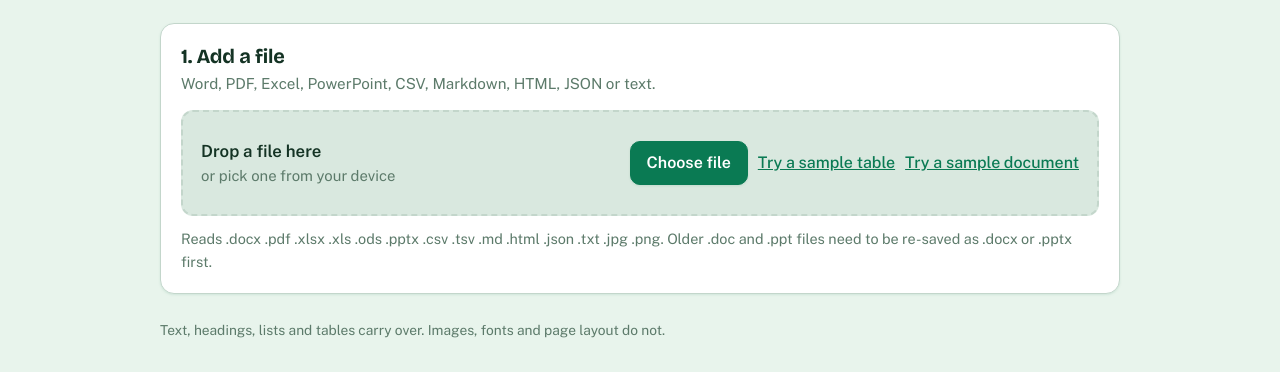
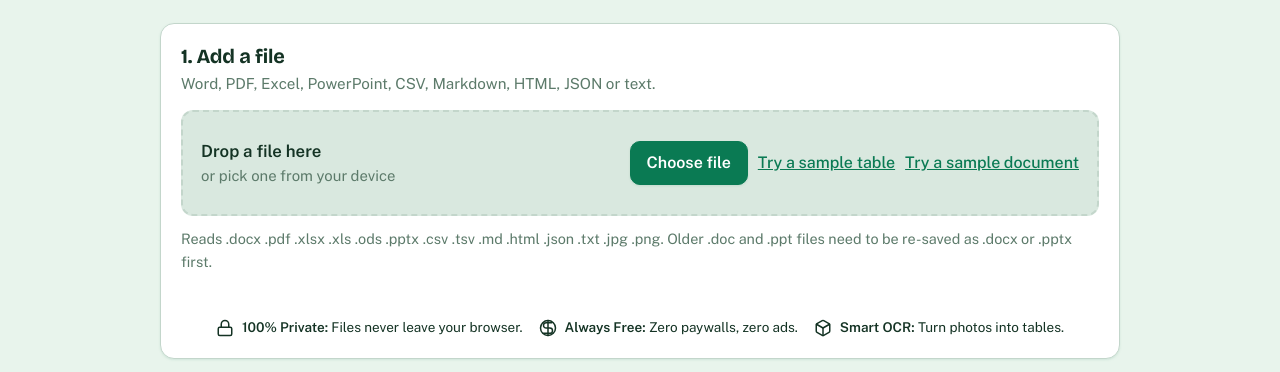
Before and after one commit to Harshsharma6116/.any-to-.any, a plain HTML site: page index.html in a window 1280 px wide. Shown: the part 290-662 px from the top of the page. Drawn offline with nearby package versions, Linux system fonts and the light colour scheme.

Commit message:
feat: Add prominent trust banner to highlight privacy and free OCR

```diff
--- a/index.html
+++ b/index.html
@@ -52,6 +52,20 @@
       <input type="file" id="file" hidden accept=".docx,.pdf,.xlsx,.xls,.xlsm,.ods,.csv,.tsv,.md,.markdown,.txt,.html,.htm,.pptx,.json,.jpg,.jpeg,.png,image/jpeg,image/png,text/*">
     </div>
     <p class="supported">Reads .docx .pdf .xlsx .xls .ods .pptx .csv .tsv .md .html .json .txt .jpg .png. Older .doc and .ppt files need to be re-saved as .docx or .pptx first.</p>
+    <div class="trust-banner">
+      <div class="trust-item">
+        <svg width="18" height="18" viewBox="0 0 24 24" fill="none" stroke="currentColor" stroke-width="2" stroke-linecap="round" stroke-linejoin="round"><rect x="3" y="11" width="18" height="11" rx="2" ry="2"/><path d="M7 11V7a5 5 0 0 1 10 0v4"/></svg>
+        <span><strong>100% Private:</strong> Files never leave your browser.</span>
+      </div>
+      <div class="trust-item">
+        <svg width="18" height="18" viewBox="0 0 24 24" fill="none" stroke="currentColor" stroke-width="2" stroke-linecap="round" stroke-linejoin="round"><circle cx="12" cy="12" r="10"/><path d="M12 2v20"/><path d="M17 5H9.5a3.5 3.5 0 0 0 0 7h5a3.5 3.5 0 0 1 0 7H6"/></svg>
+        <span><strong>Always Free:</strong> Zero paywalls, zero ads.</span>
+      </div>
+      <div class="trust-item">
+        <svg width="18" height="18" viewBox="0 0 24 24" fill="none" stroke="currentColor" stroke-width="2" stroke-linecap="round" stroke-linejoin="round"><path d="M21 16V8a2 2 0 0 0-1-1.73l-7-4a2 2 0 0 0-2 0l-7 4A2 2 0 0 0 3 8v8a2 2 0 0 0 1 1.73l7 4a2 2 0 0 0 2 0l7-4A2 2 0 0 0 21 16z"/><polyline points="3.29 7 12 12 20.71 7"/><line x1="12" y1="22" x2="12" y2="12"/></svg>
+        <span><strong>Smart OCR:</strong> Turn photos into tables.</span>
+      </div>
+    </div>
   </section>
 
   <div id="status" class="status" role="status" aria-live="polite" hidden></div>
--- a/style.css
+++ b/style.css
@@ -225,3 +225,4 @@ select:hover{border-color:var(--primary)}
 .modal .hint { margin: 0 0 16px; color: var(--muted); font-size: 0.9rem; }
 .modal .field { display: flex; flex-direction: column; gap: 4px; }
 .modal input[type="password"] { padding: 10px; border: 1px solid var(--line); border-radius: 6px; background: var(--bg); color: var(--ink); font-family: monospace; width: 100%; box-sizing: border-box; }
+.trust-banner { display: flex; flex-wrap: wrap; gap: 16px; justify-content: center; margin-top: 24px; padding-top: 20px; border-top: 1px solid var(--border); } .trust-item { display: flex; align-items: center; gap: 8px; font-size: 13.5px; color: var(--text-muted); } .trust-item svg { color: var(--brand); flex-shrink: 0; } .trust-item strong { color: var(--text); }
```
Also changed, not shown: file-converter.html (+15 -0 lines).
